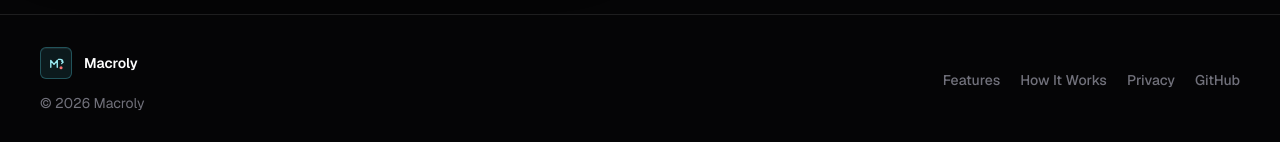
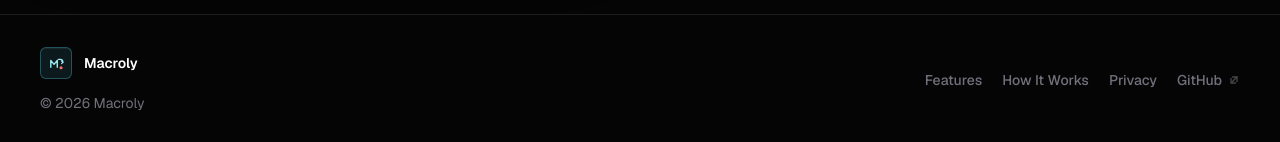
Before and after one commit to bibop28/Macrosty, a Next.js app: page / in a window 1280 px wide. Shown: the part 2876-3018 px from the top of the page. Built offline with nearby package versions, Linux system fonts and the light colour scheme.

Commit message:
Refactor Footer component to use a constant for GitHub URL and enhance external link handling

```diff
--- a/components/Footer.js
+++ b/components/Footer.js
@@ -1,10 +1,13 @@
 import BrandMark from "./BrandMark";
+import ExternalLinkIcon from "./ExternalLinkIcon";
+
+const githubUrl = "https://github.com/bibop28/Macroly";
 
 const footerLinks = [
   { label: "Features", href: "#features" },
   { label: "How It Works", href: "#how-it-works" },
   { label: "Privacy", href: "#privacy" },
-  { label: "GitHub", href: "https://github.com/bibop28/Macrosty" },
+  { label: "GitHub", href: githubUrl, external: true },
 ];
 
 export default function Footer() {
@@ -23,9 +26,15 @@ export default function Footer() {
             <a
               key={link.label}
               href={link.href}
-              className="text-sm font-medium text-zinc-500 transition hover:text-white"
+              target={link.external ? "_blank" : undefined}
+              rel={link.external ? "noopener noreferrer" : undefined}
+              aria-label={link.external ? `${link.label} repository (opens in a new tab)` : undefined}
+              className="group inline-flex items-center gap-1.5 text-sm font-medium text-zinc-500 transition hover:text-white"
             >
-              {link.label}
+              <span>{link.label}</span>
+              {link.external ? (
+                <ExternalLinkIcon className="size-3 opacity-60 transition group-hover:opacity-100" />
+              ) : null}
             </a>
           ))}
         </nav>
```
